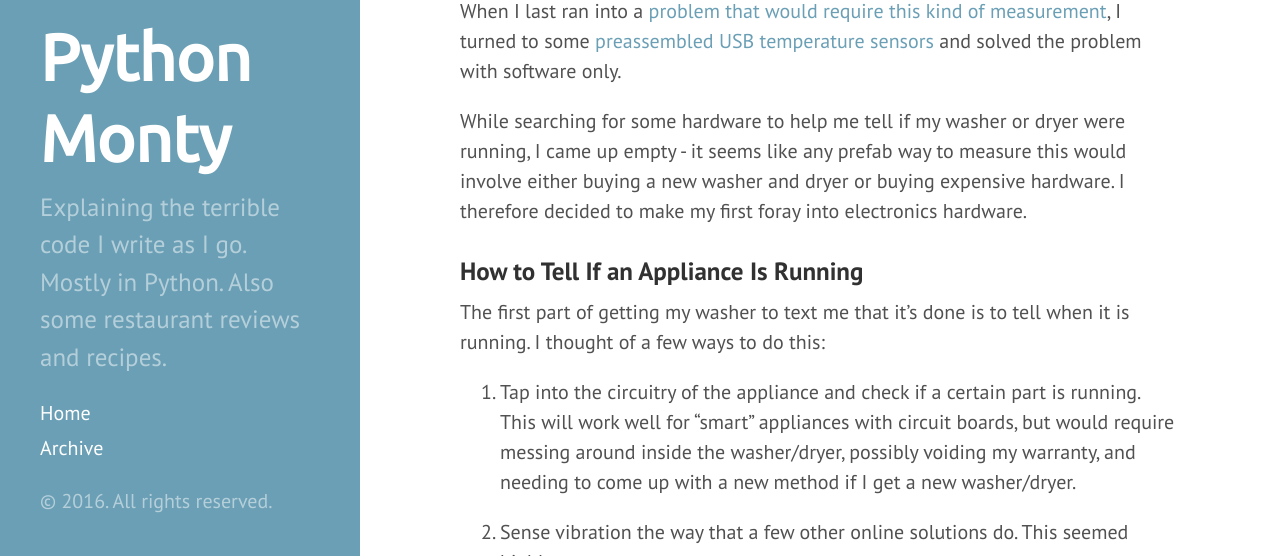
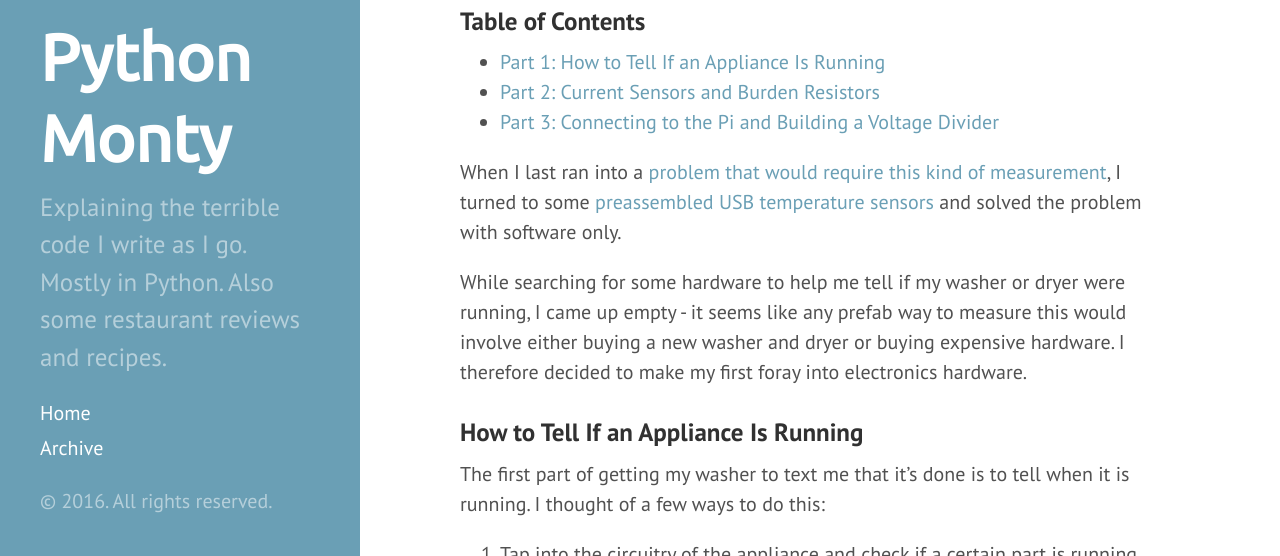
Before and after one commit to z3ugma/z3ugma.github.io, a Jekyll site: the page built from _posts/2016-11-21-washerbot-and-dryerbot-part-1.markdown, in a window 1280 px wide and 900 px high, cut to the strip 344-900 px from the top of the window. Built offline with Jekyll 4.4.1, drawn with Linux system fonts in a browser that asks for light colours; some of the changed text lies outside the part shown.

Commit message:
Publishing part 3

```diff
--- a/_includes/washerdryerbot_links.markdown
+++ b/_includes/washerdryerbot_links.markdown
@@ -2,3 +2,4 @@
 
 * [Part 1: How to Tell If an Appliance Is Running]({% post_url 2016-11-21-washerbot-and-dryerbot-part-1 %})
 * [Part 2: Current Sensors and Burden Resistors]({% post_url 2016-11-22-washerbot-and-dryerbot-part-2 %})
+* [Part 3: Connecting to the Pi and Building a Voltage Divider]({% post_url 2016-12-03-washerbot-and-dryerbot-part-3 %})
--- a/_posts/2016-11-21-washerbot-and-dryerbot-part-1.markdown
+++ b/_posts/2016-11-21-washerbot-and-dryerbot-part-1.markdown
@@ -9,6 +9,8 @@ description: "Getting texts from my washer & dryer using a Raspberry Pi to measu
 ---
 
 The time indicators on my washer and dryer are notoriously unreliable. Also, my and Mel's busy brains occasionally forget that we started doing laundry. I wanted to build a system that would __text me when my washer or dryer finished running__.
+
+{% include washerdryerbot_links.markdown %}
 
 When I last ran into a [problem that would require this kind of measurement](/2013/10/24/homebrew-temperature-monitoring/), I turned to some [preassembled USB temperature sensors](http://www.pcsensor.com/usb-thermometers.html) and solved the problem with software only.
 
--- a/_posts/2016-12-03-washerbot-and-dryerbot-part-3.markdown
+++ b/_posts/2016-12-03-washerbot-and-dryerbot-part-3.markdown
@@ -3,7 +3,7 @@ layout: post
 title: "WasherBot and DryerBot, Part 3: Connecting to the Pi and Building a Voltage Divider"
 date: 2016-12-03 12:35:00 -0500
 comments: true
-published: false
+published: true
 imageurl: "/images/washerdryerbot/mcp3002_after_vdiv.png"
 description: "Doing my first tests with the Pi and finding out what a voltage divider is"
 ---
```
